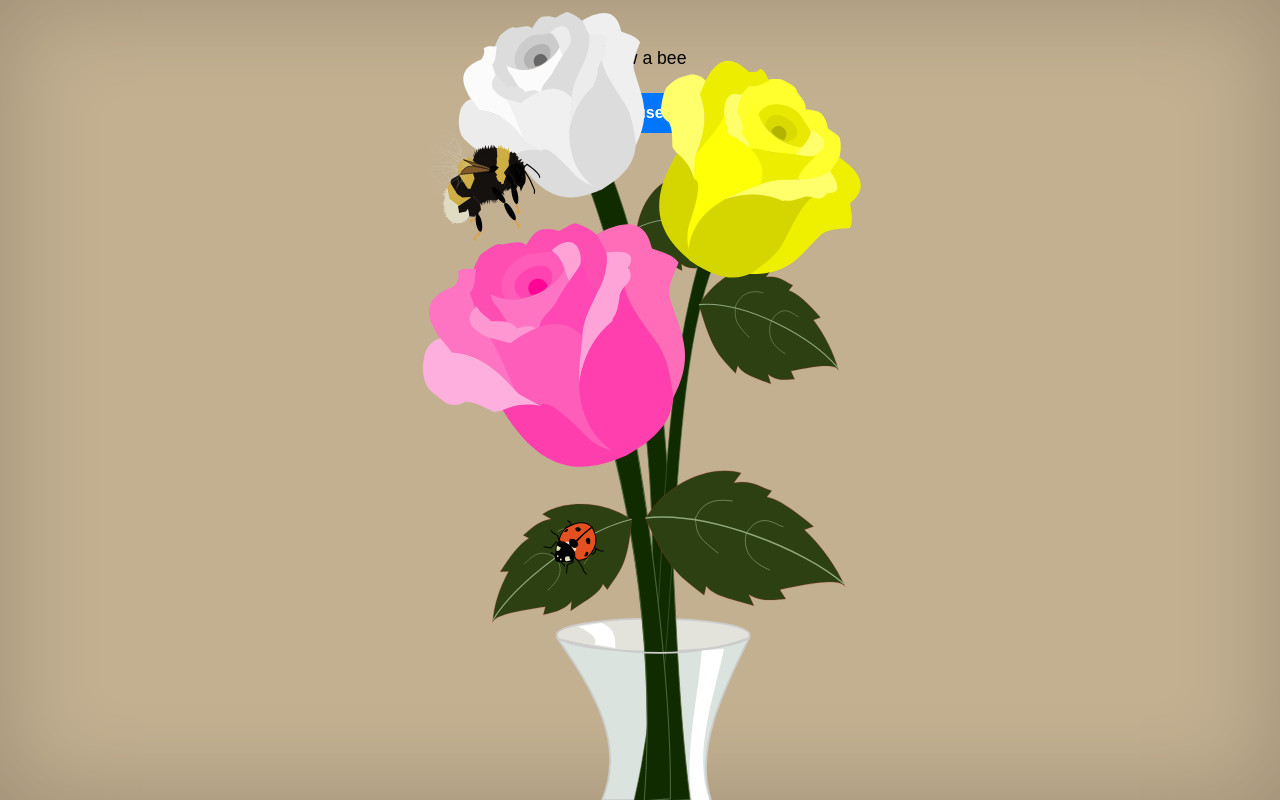
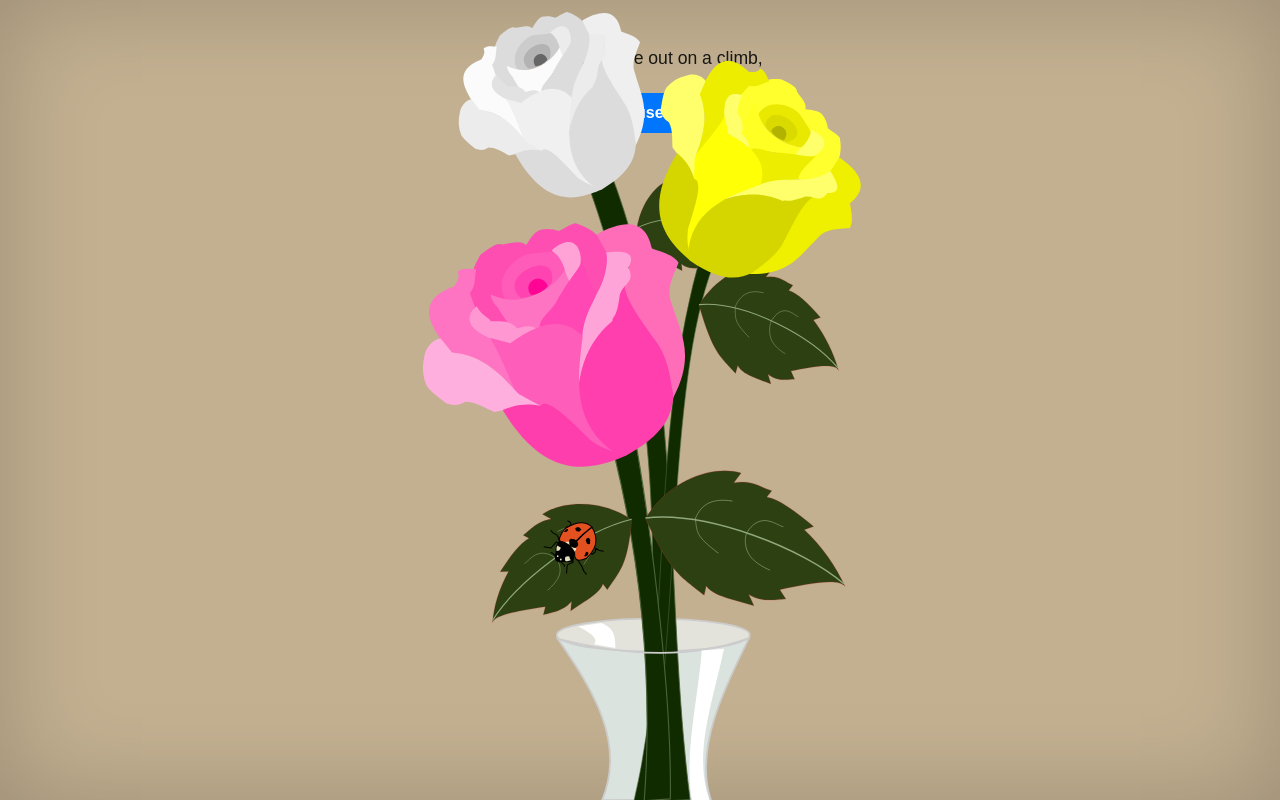
Before and after one commit to codedonkeyuk/love-of-bugs, a Vue app: page / in a window 1280 px wide. Built offline with nearby package versions, Linux system fonts and the light colour scheme.

Commit message:
Updated messaging

```diff
--- a/src/state/globalState.ts
+++ b/src/state/globalState.ts
@@ -4,17 +4,25 @@ interface BugState {
   ladybug: boolean;
   bee: boolean;
   butterfly: boolean;
+  siteButton: boolean;
 }
 
 interface ConfigItem {
   message: string;
-  bug: keyof BugState;
+  bug?: keyof BugState;
 }
 
 const config: ConfigItem[] = [
-  { message: "show a ladybug", bug: "ladybug" },
-  { message: "Show a bee", bug: "bee" },
-  { message: "Show a butterfly", bug: "butterfly" },
+  { message: "A tiny red beetle out on a climb,", bug: "ladybug" },
+  { message: "A fuzzy gold worker who buzzes in time,", bug: "bee" },
+  {
+    message: "A bright splash of colour that floats in the sun,",
+    bug: "butterfly",
+  },
+  { message: "The garden is waking, and spring has begun!" },
+  {
+    message: "Welcome to the Love of Bugs, select the button below to continue",
+  },
 ];
 
 let messageIndex = -1;
@@ -31,8 +39,9 @@ export function nextMessage() {
   if (messageIndex < config.length) {
     const currentItem = config[messageIndex];
     globalState.message = currentItem.message;
-    globalState.bugs[currentItem.bug] = true;
-
+    if (currentItem.bug) {
+      globalState.bugs[currentItem.bug] = true;
+    }
     if (messageIndex === config.length - 1) {
       globalState.finished = true;
     }
```
